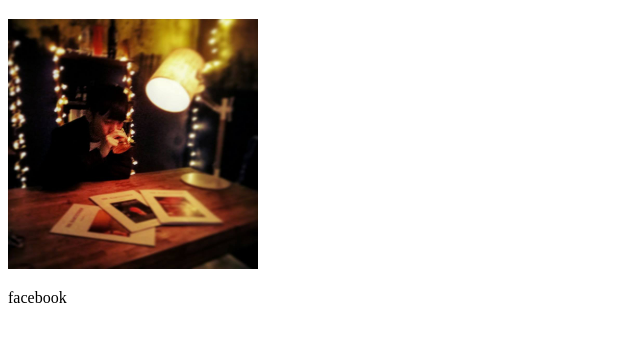
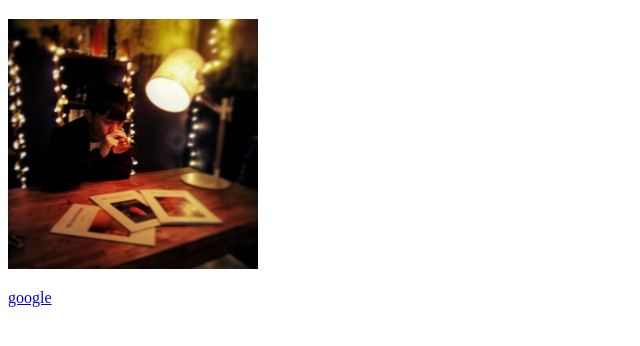
Before and after one commit to yabi0923/107-homework, a plain HTML site: page w01/intro.html in a window 1280 px wide. Shown: the part 70-416 px from the top of the page, without its empty margins (0-640 px from the left). Drawn offline with Linux system fonts and the light colour scheme.

Commit message:
Add files via upload

```diff
--- a/w01/intro.html
+++ b/w01/intro.html
@@ -7,7 +7,7 @@
     <body>
         <h1>我叫楊子誼</h1>
         <img src="jojo.jpg" width="250">
-        <p>facebook
+        <p> <a href="https://www.google.com.tw/">google</a>
         </p>
 
     </body>
```
